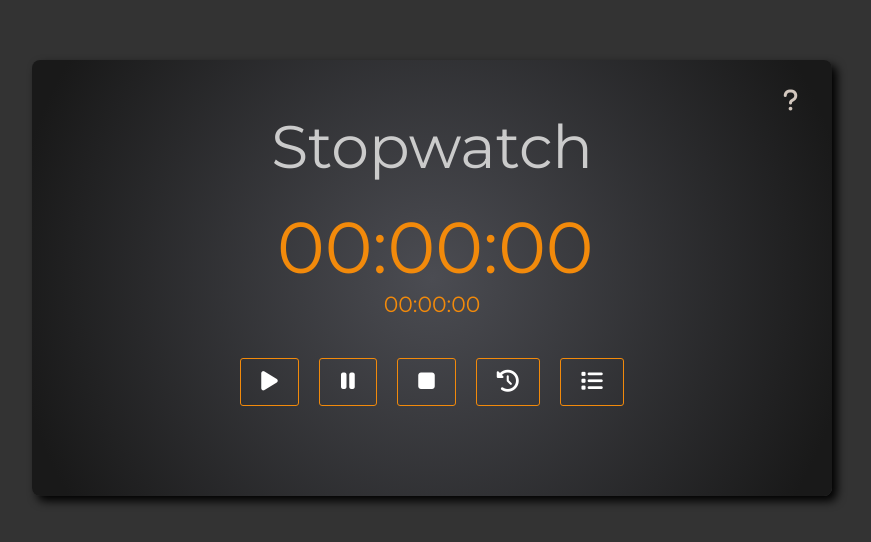
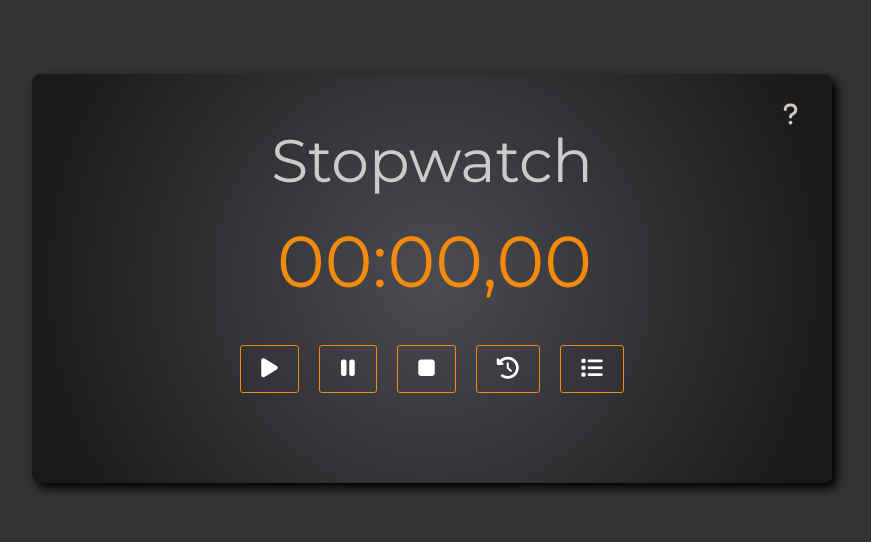
Before and after one commit to TarasYarovyi/Stopwatch, a plain HTML site: page index.html in a window 1280 px wide. Shown: the part 122-664 px from the top of the page, without its empty margins (208-1079 px from the left). Drawn offline with Linux system fonts and the light colour scheme.

Commit message:
Demonstrated time changed

```diff
--- a/index.html
+++ b/index.html
@@ -21,9 +21,8 @@
       </p>
       <h1>Stopwatch</h1>
       <div class="stopwatch">
-        <p>00:00:00</p>
+        <p>00:00,00</p>
       </div>
-      <p class="time">00:00:00</p>
       <div class="buttons">
         <button class="start"><i class="fa-solid fa-play"></i></button>
         <button class="pause"><i class="fa-solid fa-pause"></i></button>
```
